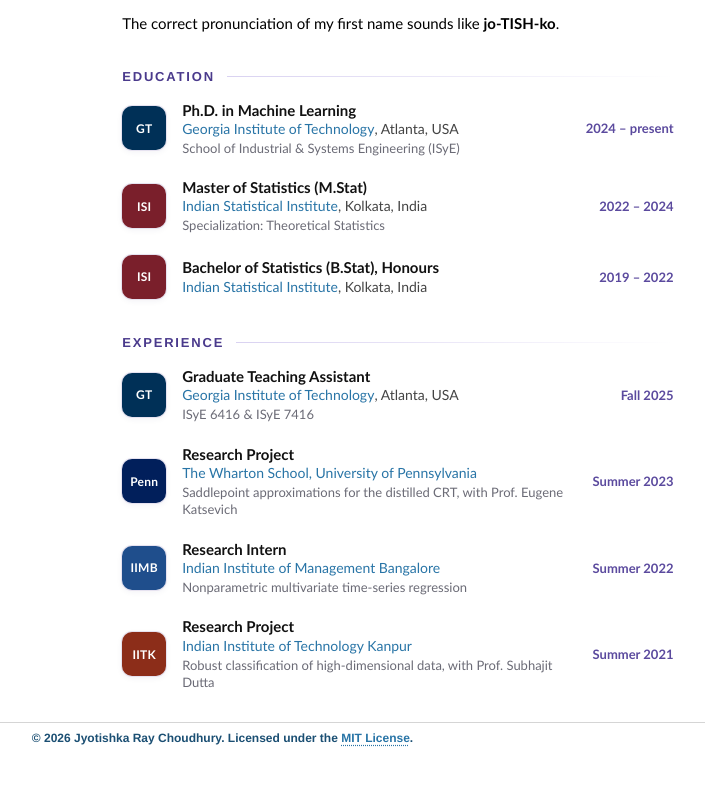
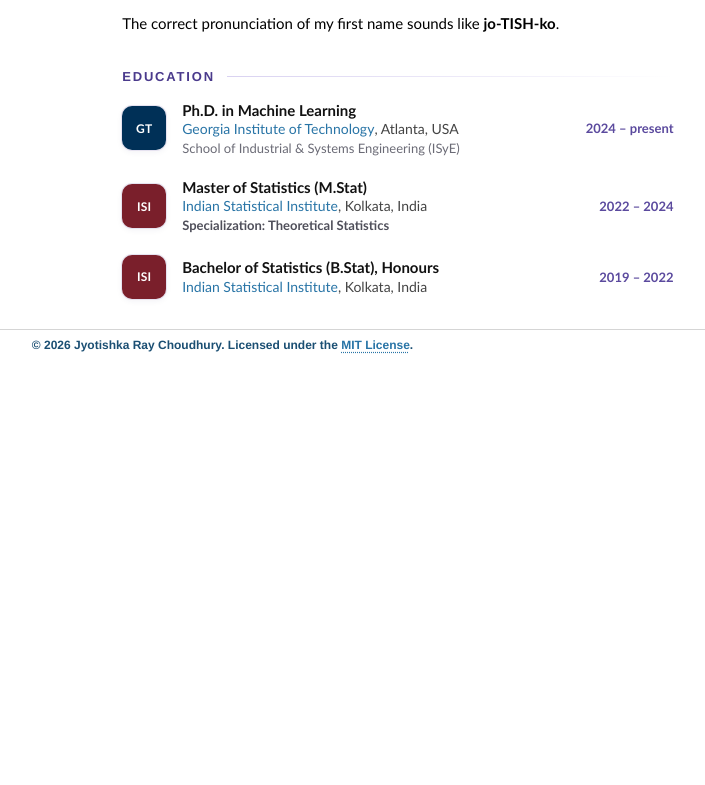
Before and after one commit to jyotishkarc/jyotishkarc.github.io, a plain HTML site: page index.html in a window 1280 px wide. Shown: the part 733-1518 px from the top of the page, without its empty margins (410-1115 px from the left). After the commit the page ends 1145 px from the top, so only its background shows below. Drawn offline with Linux system fonts and the light colour scheme; some icons are missing; a web font is replaced by a local one.

Commit message:
Education: drop Experience section; semi-bold specialization line
Co-Authored-By: Claude Opus 5.5 <noreply@anthropic.com>
Claude-Session: https://claude.ai/code/session_01K9rh9QkoucmSPEsKHBCBwq

```diff
--- a/css/cv-list.css
+++ b/css/cv-list.css
@@ -114,6 +114,11 @@
   margin-top: 1px;
 }
 
+.cv-note-strong {
+  font-weight: 600;
+  color: #4f4f5a;
+}
+
 .cv-date {
   font-size: 13px;
   font-weight: 600;
--- a/index.html
+++ b/index.html
@@ -157,7 +157,7 @@
                     <section aria-labelledby="education-heading">
                         <h2 class="cv-heading" id="education-heading">Education</h2>
                         <ul class="cv-list">
-                        <li class="cv-item" data-place="atlanta">
+                        <li class="cv-item">
                             <span class="cv-logo" style="--mono-bg: #003057">
                                 <span class="cv-mono" aria-hidden="true">GT</span>
                                 <img src="images/logos/gatech.png" alt="" loading="lazy" onerror="this.remove()">
@@ -169,7 +169,7 @@
                             </div>
                             <span class="cv-date">2024 – present</span>
                         </li>
-                        <li class="cv-item" data-place="kolkata">
+                        <li class="cv-item">
                             <span class="cv-logo" style="--mono-bg: #7a1f2b">
                                 <span class="cv-mono" aria-hidden="true">ISI</span>
                                 <img src="images/logos/isi.png" alt="" loading="lazy" onerror="this.remove()">
@@ -177,11 +177,11 @@
                             <div class="cv-body">
                                 <div class="cv-title">Master of Statistics (M.Stat)</div>
                                 <div class="cv-org"><a href="https://www.isical.ac.in/" target="_blank" rel="noopener">Indian Statistical Institute</a>, Kolkata, India</div>
-                                <div class="cv-note">Specialization: Theoretical Statistics</div>
+                                <div class="cv-note cv-note-strong">Specialization: Theoretical Statistics</div>
                             </div>
                             <span class="cv-date">2022 – 2024</span>
                         </li>
-                        <li class="cv-item" data-place="kolkata">
+                        <li class="cv-item">
                             <span class="cv-logo" style="--mono-bg: #7a1f2b">
                                 <span class="cv-mono" aria-hidden="true">ISI</span>
                                 <img src="images/logos/isi.png" alt="" loading="lazy" onerror="this.remove()">
@@ -191,60 +191,6 @@
                                 <div class="cv-org"><a href="https://www.isical.ac.in/" target="_blank" rel="noopener">Indian Statistical Institute</a>, Kolkata, India</div>
                             </div>
                             <span class="cv-date">2019 – 2022</span>
-                        </li>
-                        </ul>
-                    </section>
-
-                    <section aria-labelledby="experience-heading">
-                        <h2 class="cv-heading" id="experience-heading">Experience</h2>
-                        <ul class="cv-list">
-                        <li class="cv-item" data-place="atlanta">
-                            <span class="cv-logo" style="--mono-bg: #003057">
-                                <span class="cv-mono" aria-hidden="true">GT</span>
-                                <img src="images/logos/gatech.png" alt="" loading="lazy" onerror="this.remove()">
-                            </span>
-                            <div class="cv-body">
-                                <div class="cv-title">Graduate Teaching Assistant</div>
-                                <div class="cv-org"><a href="https://www.gatech.edu/" target="_blank" rel="noopener">Georgia Institute of Technology</a>, Atlanta, USA</div>
-                                <div class="cv-note">ISyE 6416 &amp; ISyE 7416</div>
-                            </div>
-                            <span class="cv-date">Fall 2025</span>
-                        </li>
-                        <li class="cv-item" data-place="philadelphia">
-                            <span class="cv-logo" style="--mono-bg: #011f5b">
-                                <span class="cv-mono" aria-hidden="true">Penn</span>
-                                <img src="images/logos/penn.png" alt="" loading="lazy" onerror="this.remove()">
-                            </span>
-                            <div class="cv-body">
-                                <div class="cv-title">Research Project</div>
-                                <div class="cv-org"><a href="https://www.wharton.upenn.edu/" target="_blank" rel="noopener">The Wharton School, University of Pennsylvania</a></div>
-                                <div class="cv-note">Saddlepoint approximations for the distilled CRT, with Prof. Eugene Katsevich</div>
-                            </div>
-                            <span class="cv-date">Summer 2023</span>
-                        </li>
-                        <li class="cv-item" data-place="bangalore">
-                            <span class="cv-logo" style="--mono-bg: #1f4e8c">
-                                <span class="cv-mono" aria-hidden="true">IIMB</span>
-                                <img src="images/logos/iimb.png" alt="" loading="lazy" onerror="this.remove()">
-                            </span>
-                            <div class="cv-body">
-                                <div class="cv-title">Research Intern</div>
-                                <div class="cv-org"><a href="https://www.iimb.ac.in/" target="_blank" rel="noopener">Indian Institute of Management Bangalore</a></div>
-                                <div class="cv-note">Nonparametric multivariate time-series regression</div>
-                            </div>
-                            <span class="cv-date">Summer 2022</span>
-                        </li>
-                        <li class="cv-item" data-place="kanpur">
-                            <span class="cv-logo" style="--mono-bg: #8c2d19">
-                                <span class="cv-mono" aria-hidden="true">IITK</span>
-                                <img src="images/logos/iitk.png" alt="" loading="lazy" onerror="this.remove()">
-                            </span>
-                            <div class="cv-body">
-                                <div class="cv-title">Research Project</div>
-                                <div class="cv-org"><a href="https://www.iitk.ac.in/" target="_blank" rel="noopener">Indian Institute of Technology Kanpur</a></div>
-                                <div class="cv-note">Robust classification of high-dimensional data, with Prof. Subhajit Dutta</div>
-                            </div>
-                            <span class="cv-date">Summer 2021</span>
                         </li>
                         </ul>
                     </section>
```
Also changed, not shown: 1 other file.
